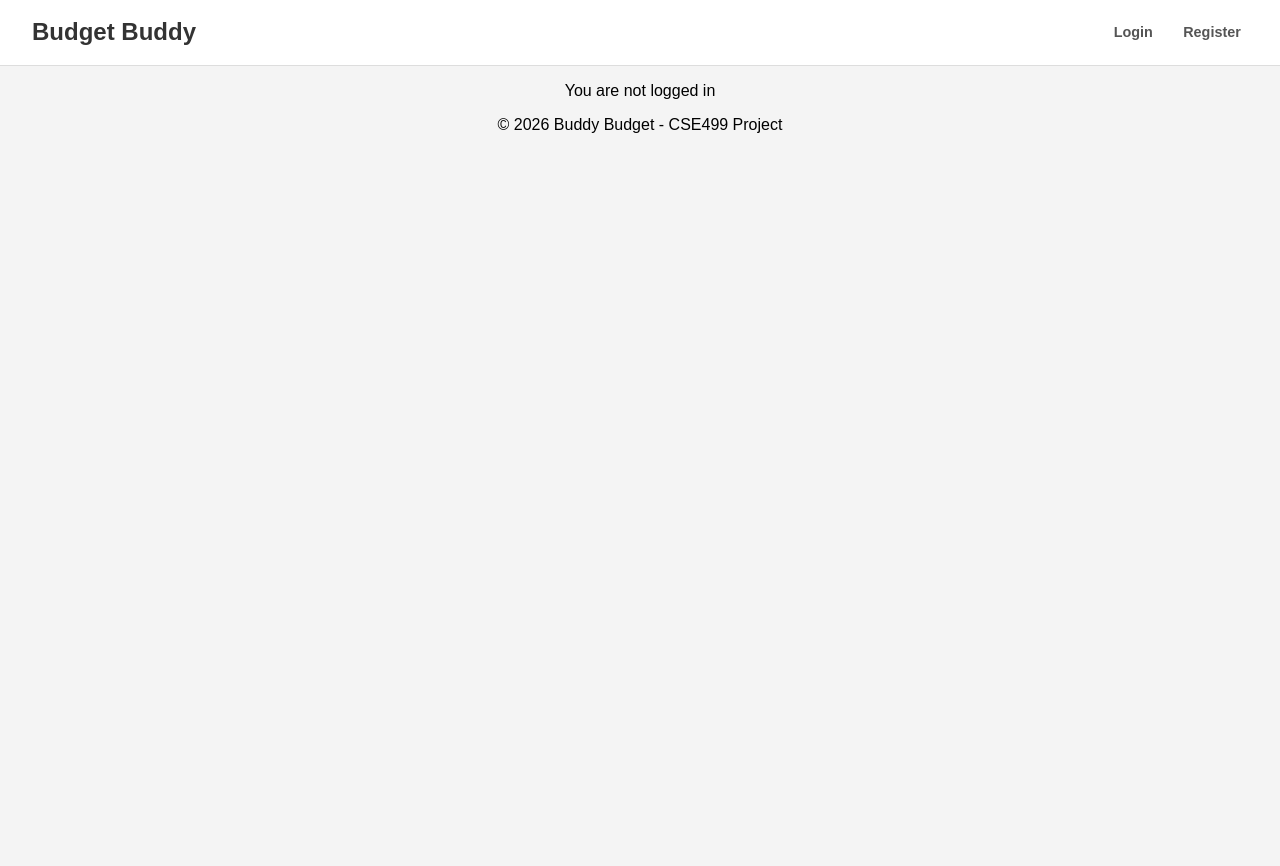
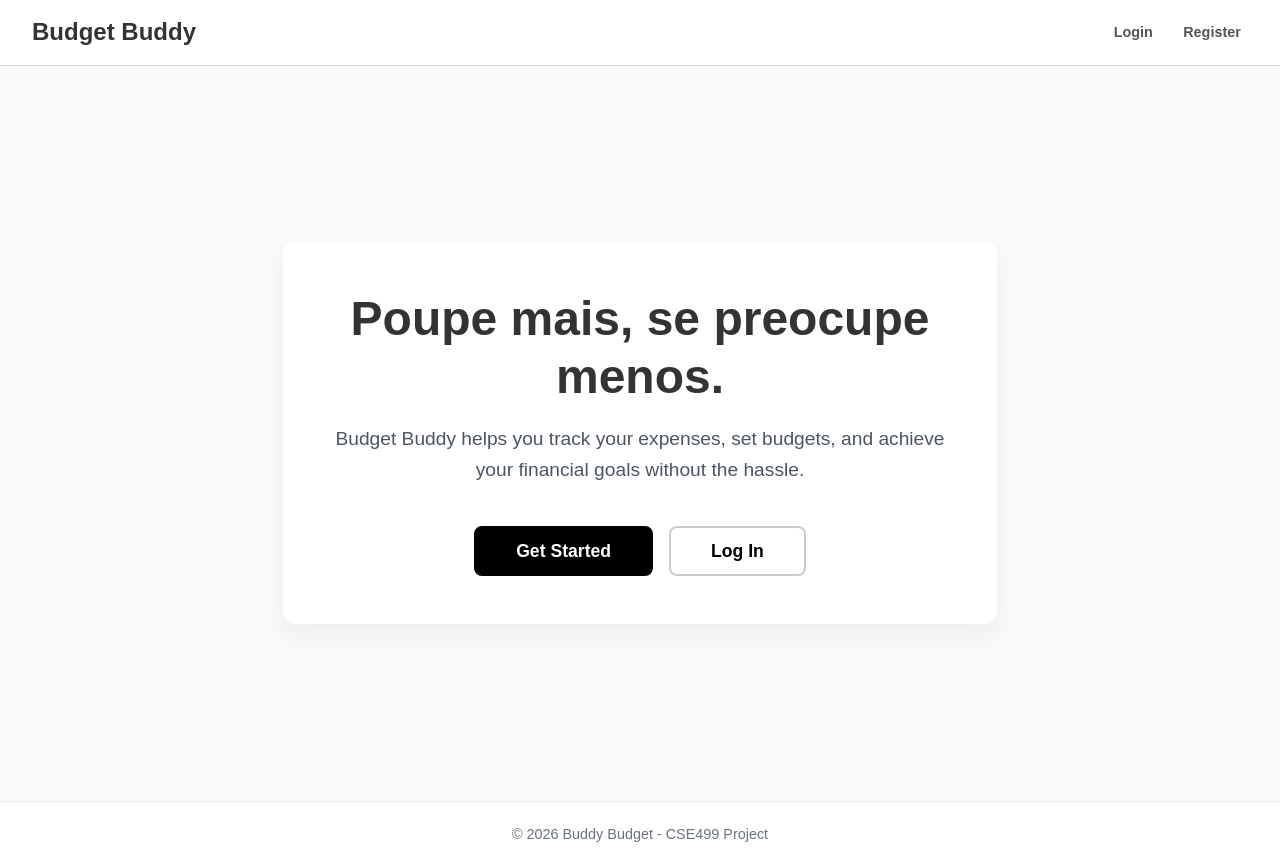
Before and after one commit to gatlingmcgee/Budget-Buddy, a Next.js app: page / in a window 1280 px wide. Before the commit the page ends 800 px from the top, so only its background shows below. Built offline with nearby package versions, Linux system fonts and the light colour scheme; no server answers.

Commit message:
improvement: hmepage

```diff
--- a/pages/index.js
+++ b/pages/index.js
@@ -1,31 +1,104 @@
-import { useSession, signOut } from "next-auth/react";
+import { useSession } from "next-auth/react";
+import Head from "next/head";
+import Link from "next/link";
 
 export default function Home() {
   const { data: session, status } = useSession();
 
   if (status === "loading") {
-    return <p>Loading...</p>;
+    return (
+      <div style={{ display: 'flex', justifyContent: 'center', marginTop: '50px' }}>
+        <p>Loading...</p>
+      </div>
+    );
   }
 
   return (
-    <div>
-      <header>
-        <section>
+    <div style={{ minHeight: '100vh', display: 'flex', flexDirection: 'column', backgroundColor: '#f9f9f9' }}>
+      <Head>
+        <title>Budget Buddy - Home</title>
+        <meta name="description" content="Manage your expenses effortlessly with Budget Buddy" />
+      </Head>
 
+      <main style={{ flex: 1, display: 'flex', alignItems: 'center', justifyContent: 'center', padding: '2rem' }}>
+        <div style={{
+          textAlign: 'center',
+          backgroundColor: '#fff',
+          padding: '3rem 2rem',
+          borderRadius: '12px',
+          boxShadow: '0 10px 25px rgba(0,0,0,0.05)',
+          maxWidth: '650px',
+          width: '100%'
+        }}>
           {session ? (
-            <div>
-              <h1>Welcome, {session.user.username},</h1>
-              <h1>You are logged in!</h1>
-              <p>User ID: {session.user.id}</p>
-            </div>
+            <>
+              <h1 style={{ fontSize: '2.5rem', marginBottom: '1rem', color: '#333', margin: '0 0 1rem 0' }}>
+                Welcome back, <span style={{ color: '#2563eb' }}>{session.user.username}</span>!
+              </h1>
+              <p style={{ fontSize: '1.2rem', color: '#4b5563', marginBottom: '2.5rem', lineHeight: '1.6' }}>
+                Ready to manage your finances today? Let's take a look at your recent expenses and budget.
+              </p>
+              <Link
+                href="/dashboard"
+                style={{
+                  display: 'inline-block',
+                  background: '#000',
+                  color: '#fff',
+                  padding: '0.8rem 2.5rem',
+                  borderRadius: '8px',
+                  fontSize: '1.1rem',
+                  fontWeight: '600',
+                  transition: 'background 0.3s ease',
+                }}
+              >
+                Go to Dashboard
+              </Link>
+            </>
           ) : (
-            <p>You are not logged in</p>
+            <>
+              <h1 style={{ fontSize: '3rem', marginBottom: '1.2rem', color: '#333', lineHeight: '1.2', margin: '0 0 1.2rem 0' }}>
+                Poupe mais, se preocupe menos.
+              </h1>
+              <p style={{ fontSize: '1.2rem', color: '#4b5563', marginBottom: '2.5rem', lineHeight: '1.6' }}>
+                Budget Buddy helps you track your expenses, set budgets, and achieve your financial goals without the hassle.
+              </p>
+              <div style={{ display: 'flex', gap: '1rem', justifyContent: 'center', flexWrap: 'wrap' }}>
+                <Link
+                  href="/register"
+                  style={{
+                    background: '#000',
+                    color: '#fff',
+                    padding: '0.8rem 2.5rem',
+                    borderRadius: '8px',
+                    fontSize: '1.1rem',
+                    fontWeight: '600',
+                    border: '2px solid #000',
+                  }}
+                >
+                  Get Started
+                </Link>
+                <Link
+                  href="/login"
+                  style={{
+                    background: '#fff',
+                    color: '#000',
+                    padding: '0.8rem 2.5rem',
+                    borderRadius: '8px',
+                    fontSize: '1.1rem',
+                    fontWeight: '600',
+                    border: '2px solid #ccc',
+                  }}
+                >
+                  Log In
+                </Link>
+              </div>
+            </>
           )}
-        </section>
-      </header>
+        </div>
+      </main>
 
-      <footer>
-        <p>© 2026 Buddy Budget - CSE499 Project</p>
+      <footer style={{ textAlign: 'center', padding: '1.5rem', borderTop: '1px solid #e5e7eb', backgroundColor: '#fff', color: '#6b7280' }}>
+        <p style={{ margin: 0, fontSize: '0.9rem' }}>© 2026 Buddy Budget - CSE499 Project</p>
       </footer>
     </div>
   );
```
